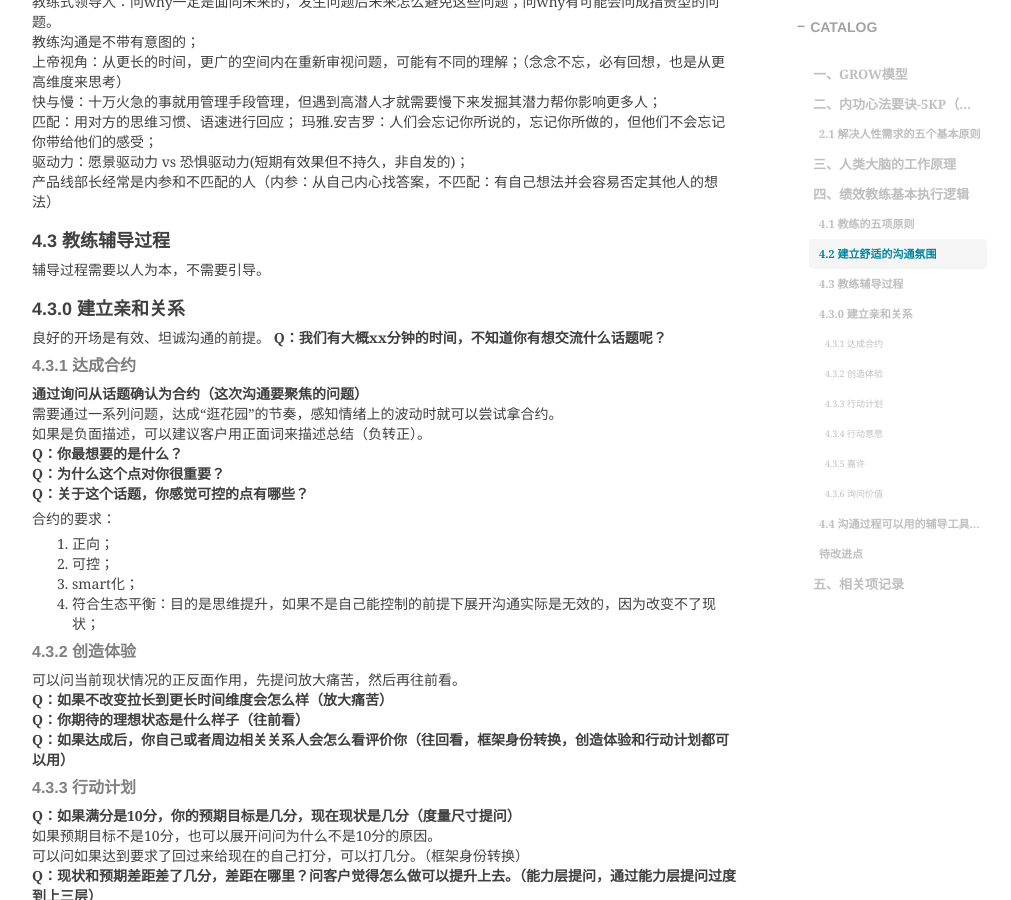
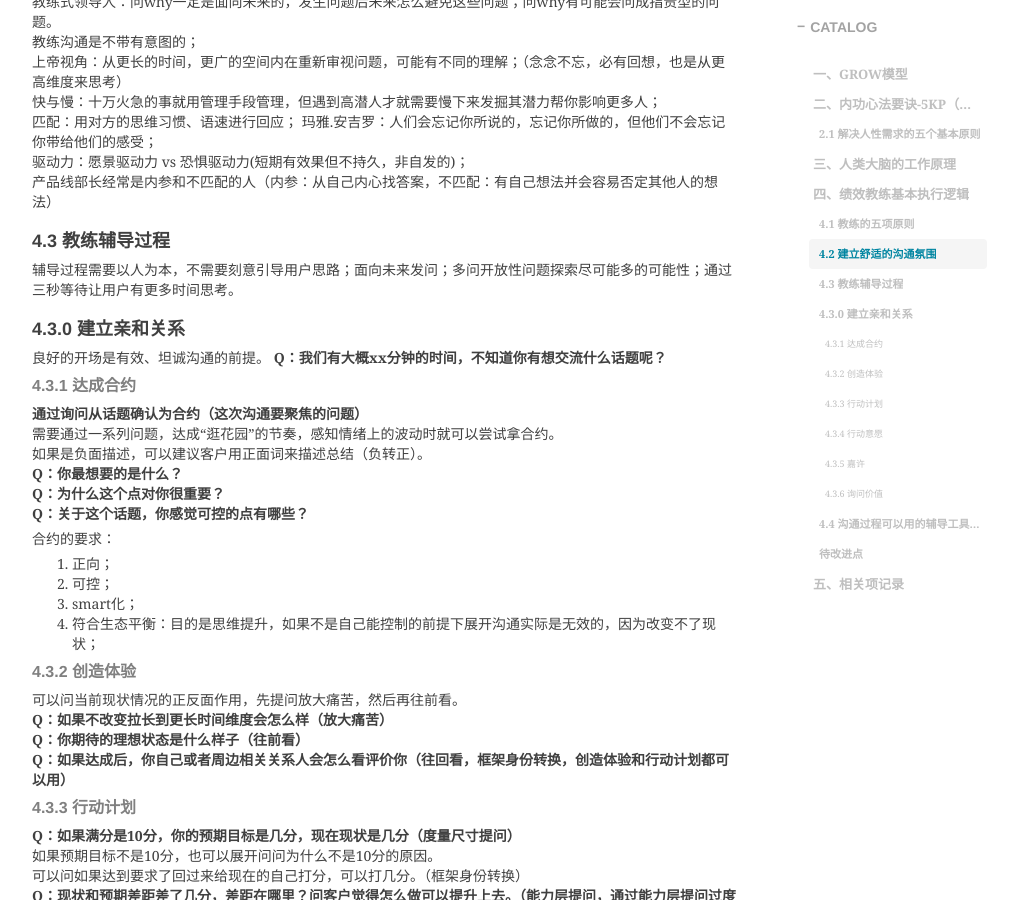
Before and after one commit to shihai1991/shihai1991.github.io, a Jekyll site: the page built from _posts/2022-08-21-教练式辅导.md, in a window 1280 px wide and 900 px high, scrolled down 1521 px. Shown: the whole window, without its empty margins (233-1244 px from the left). Built offline with Jekyll 4.4.1, drawn with Linux system fonts in a browser that asks for light colours; nearby versions of some CDN libraries; comment, search, counter and statistics services are not loaded.

Commit message:
Update 2022-08-21-教练式辅导.md

```diff
--- a/_posts/2022-08-21-教练式辅导.md
+++ b/_posts/2022-08-21-教练式辅导.md
@@ -55,7 +55,7 @@ A：迟到 B1：你为什么迟到了？vs B2：是什么原因导致你迟到
 产品线部长经常是内参和不匹配的人（内参：从自己内心找答案，不匹配：有自己想法并会容易否定其他人的想法）
 
 ### 4.3 教练辅导过程
-辅导过程需要以人为本，不需要引导。
+辅导过程需要以人为本，不需要刻意引导用户思路；面向未来发问；多问开放性问题探索尽可能多的可能性；通过三秒等待让用户有更多时间思考。
 
 ### 4.3.0 建立亲和关系
 良好的开场是有效、坦诚沟通的前提。
```
